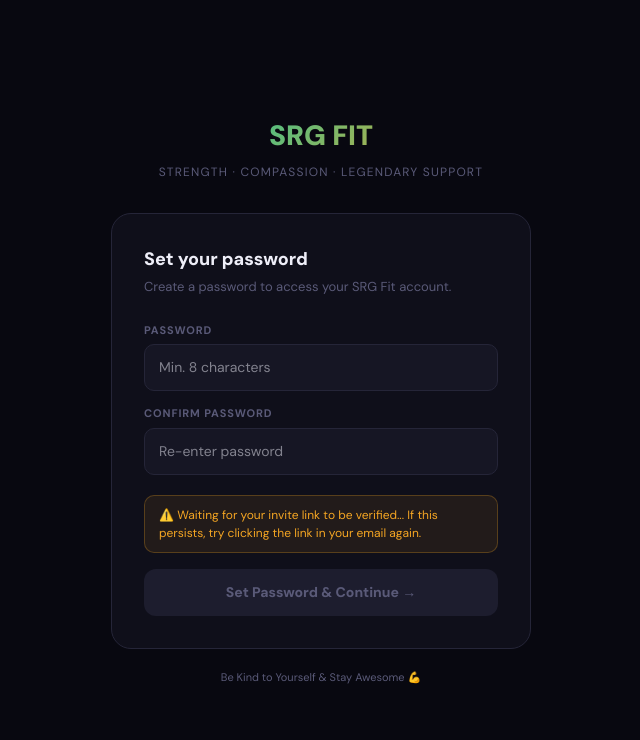
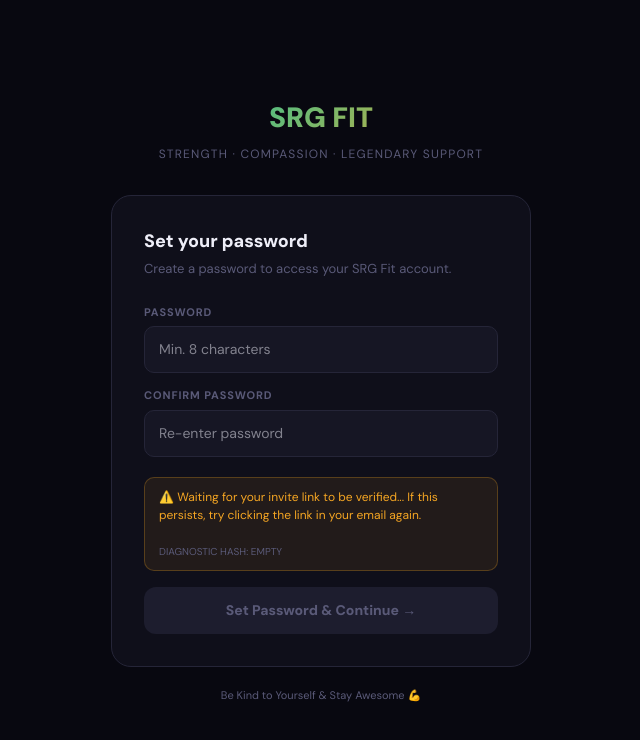
Before and after one commit to srgfitshane/srg-fit, a Next.js app: page /set-password in a window 1280 px wide. Shown: the top 740 px of the page, without its empty margins (319-959 px from the left). Built offline with nearby package versions, Linux system fonts and the light colour scheme; no server answers.

Commit message:
chore(auth): append initialHash diagnostic to UI

```diff
--- a/src/app/set-password/page.tsx
+++ b/src/app/set-password/page.tsx
@@ -19,6 +19,7 @@
 }
 
 function SetPasswordInner() {
+  const [initialHash] = useState(typeof window !== 'undefined' ? window.location.hash : 'SSR')
   const [password,  setPassword]  = useState('')
   const [confirm,   setConfirm]   = useState('')
   const [loading,   setLoading]   = useState(false)
@@ -178,6 +179,8 @@
                 {!sessionOk && (
                   <div style={{ background:'#f5a62315', border:'1px solid #f5a62340', borderRadius:10, padding:'10px 14px', fontSize:12, color:'#f5a623', marginBottom:16 }}>
                     ⚠️ Waiting for your invite link to be verified... If this persists, try clicking the link in your email again.
+                    <br/><br/>
+                    <span style={{ fontSize:10, color:t.textMuted }}>DIAGNOSTIC HASH: {initialHash || 'EMPTY'}</span>
                   </div>
                 )}
 
```
